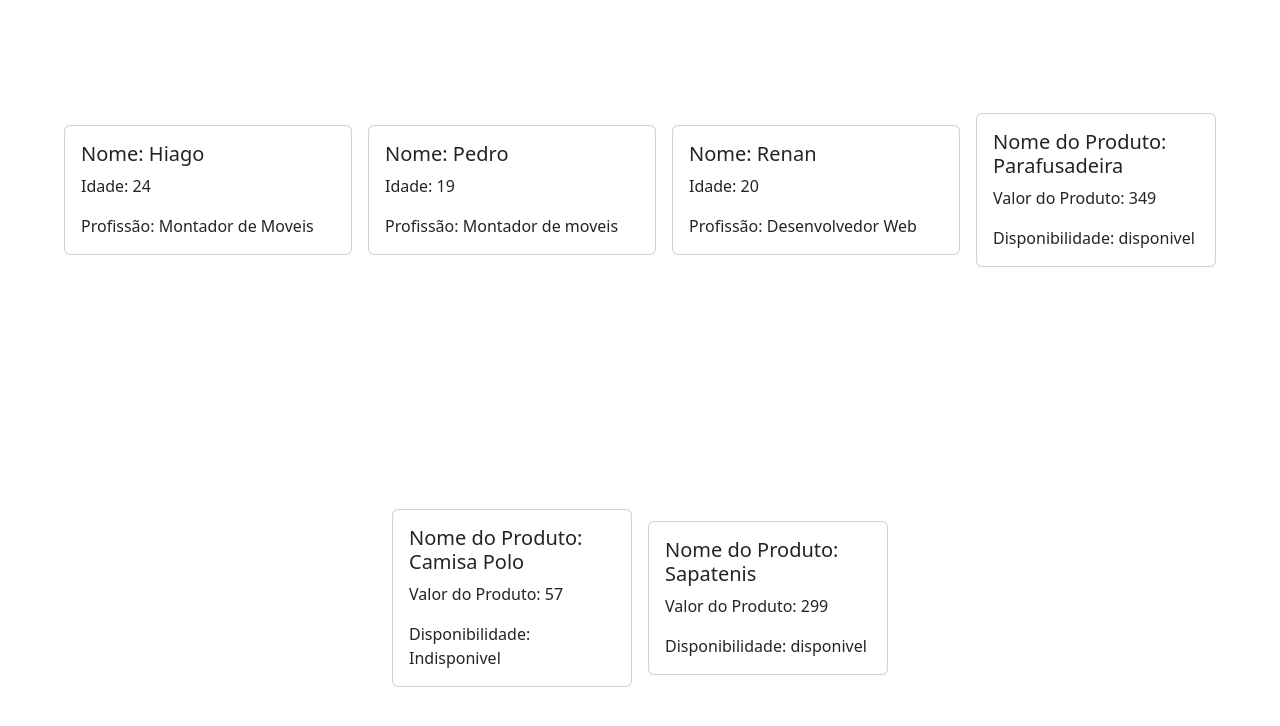
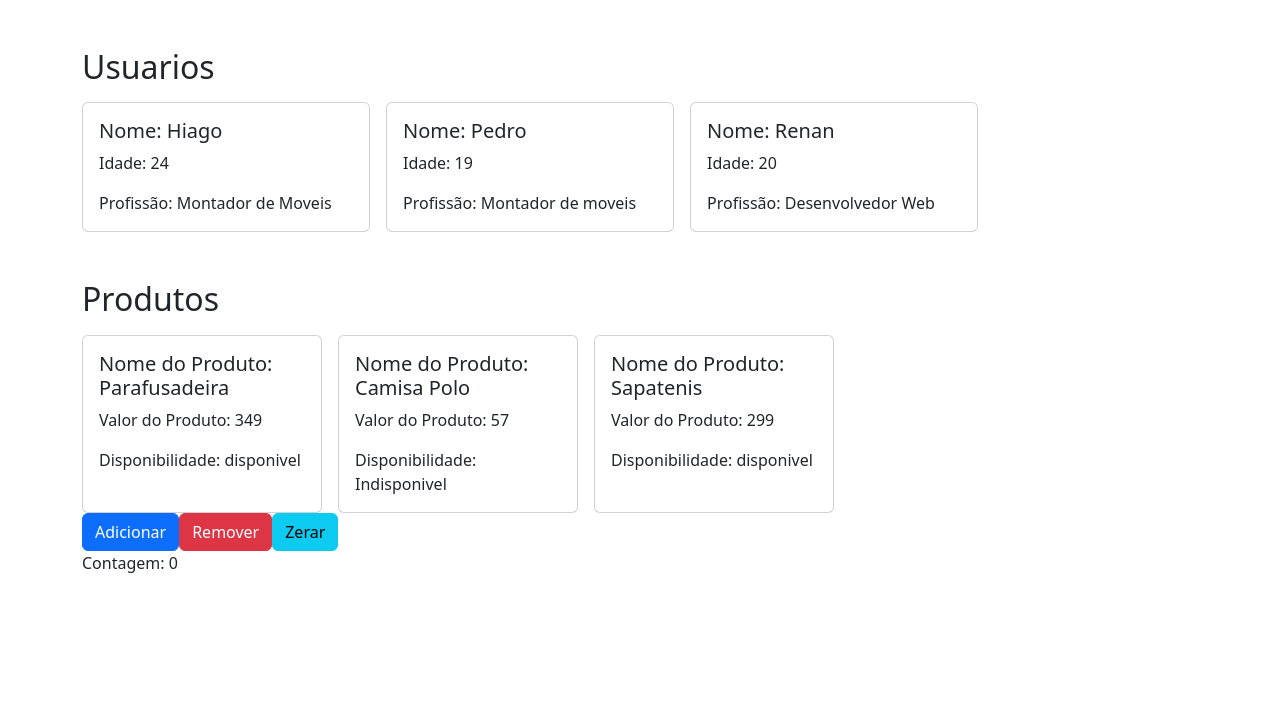
Before and after one commit to HiagoRissatto/React, a React (Vite) app in the folder Curso-Basico-de-React/: page / in a window 1280 px wide. Shown: the top 726 px of the page. Built offline with nearby package versions, Linux system fonts and the light colour scheme.

Commit message:
Contador Feito, utilizando useState

```diff
--- a/Curso-Basico-de-React/src/App.tsx
+++ b/Curso-Basico-de-React/src/App.tsx
@@ -1,17 +1,23 @@
 import "bootstrap/dist/css/bootstrap.min.css";
 import Usuario from "./components/Usuario";
 import Produto from "./components/Produto";
-
+import Contador from "./components/Contador";
 export function App() {
   return (
-      <div className="d-flex justify-content-center align-items-center min-vh-100 gap-3 flex-wrap">
+    <div className="container py-5">
+      <h2 className="mb-3">Usuarios</h2>
+      <div className="d-flex gap-3 flex-wrap mb-5">
         <Usuario nome="Hiago" idade={24} profissao="Montador de Moveis" />
         <Usuario nome="Pedro" idade={19} profissao="Montador de moveis" />
         <Usuario nome="Renan" idade={20} profissao="Desenvolvedor Web" />
-        <Produto nome="Parafusadeira" valor={349} disponivel={true}/>
-        <Produto nome="Camisa Polo" valor={57} disponivel={false}/>
-        <Produto nome="Sapatenis" valor={299} disponivel={true}/>
       </div>
-
+      <h2 className="mb-3">Produtos</h2>
+      <div className="d-flex gap-3 flex-wrap">
+        <Produto nome="Parafusadeira" valor={349} disponivel={true} />
+        <Produto nome="Camisa Polo" valor={57} disponivel={false} />
+        <Produto nome="Sapatenis" valor={299} disponivel={true} />
+      </div>
+      <Contador/>
+    </div>
   );
 }
--- /dev/null
+++ b/Curso-Basico-de-React/src/components/Contador.tsx
@@ -0,0 +1,31 @@
+import { useState } from "react";
+
+function Contador() {
+  const [contador, setContador] = useState(0);
+  function btnAdicionar() {
+    setContador(contador + 1);
+  }
+  function btnRemover() {
+    setContador(contador - 1);
+  }
+  function btnZerar() {
+    setContador(0);
+  }
+
+  return (
+    <div>
+      <button type="button" className="btn btn-primary" onClick={btnAdicionar}>
+        Adicionar
+      </button>
+      <button type="button" className="btn btn-danger" onClick={btnRemover}>
+        Remover
+      </button>
+      <button type="button" className="btn btn-info" onClick={btnZerar}>
+        Zerar
+      </button>
+      <p>Contagem: {contador}</p>
+    </div>
+  );
+}
+
+export default Contador;
```
